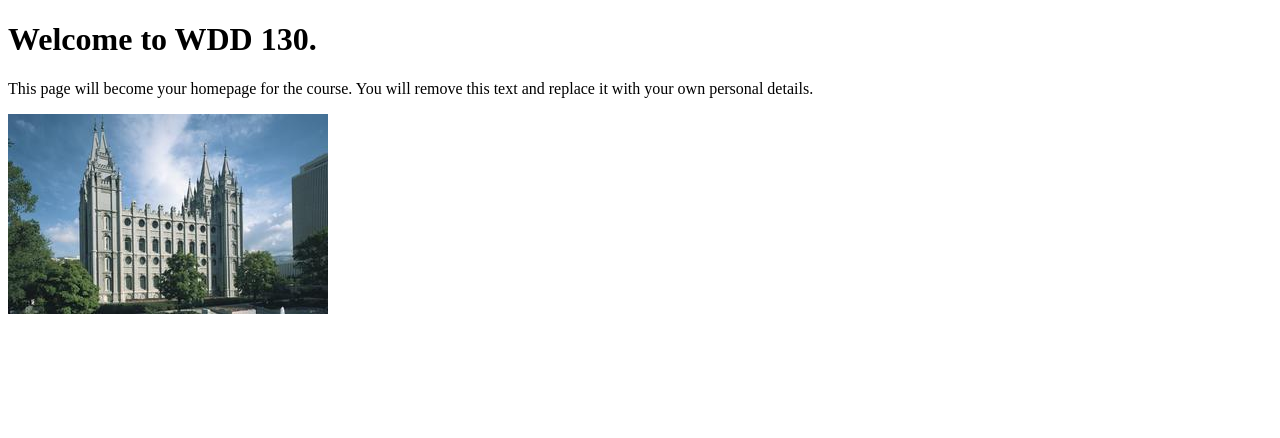
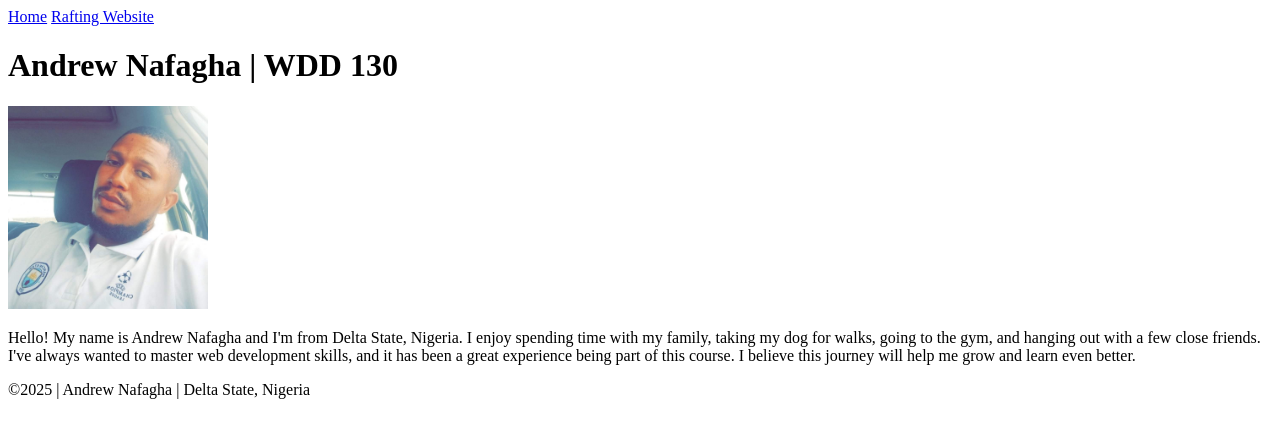
Before and after one commit to andygildev/wdd130, a plain HTML site: page index.html in a window 1280 px wide. Drawn offline with Linux system fonts and the light colour scheme.

Commit message:
My index updated file

```diff
--- a/index.html
+++ b/index.html
@@ -1,14 +1,31 @@
 <!DOCTYPE html>
-<html lang="en">
+<html lang="en-US">
 <head>
     <meta charset="UTF-8">
     <meta name="viewport" content="width=device-width, initial-scale=1.0">
-    <title>WDD 130 | Personal Homepage</title>
+    <title>Andrew Nafagha | WDD 130</title>
 </head>
 <body>
-    <h1>Welcome to WDD 130.</h1>
-    <p>This page will become your homepage for the course. You will remove this text and replace it with your own personal details.</p>
+    <header>
+        <nav>
+            <a href="#">Home</a>
+            <a href="wwr/">Rafting Website</a>
 
-    <img src="images/salt-lake-temple.jpg" alt="The Salt Lake Temple.">
+        </nav>
+    </header>
+    <main>
+
+        <h1>Andrew Nafagha | WDD 130</h1>
+        <img src="images/profile.jpg" alt="Hello my name is Andrew Nafagha" width="200">
+        <p>Hello! My name is Andrew Nafagha and I'm from Delta State, Nigeria. I enjoy spending time with my family,
+        taking my dog for walks, going to the gym, and hanging out with a few close friends. I've always wanted
+        to master web development skills, and it has been a great experience being part of this course. I believe
+        this journey will help me grow and learn even better.
+        </p>
+
+    </main>
+    <footer>
+        <p>&copy;2025 | Andrew Nafagha | Delta State, Nigeria</p>
+    </footer>
 </body>
 </html>
```
Also changed, not shown: images/profile.jpg (added).
